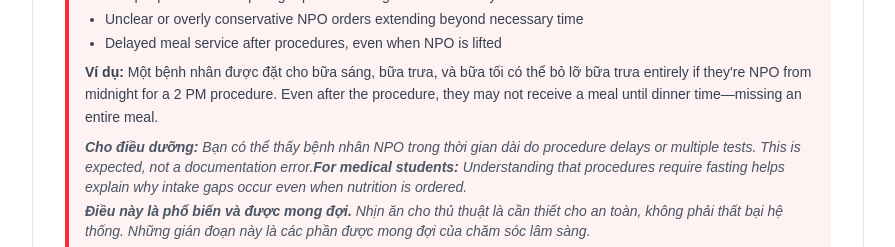
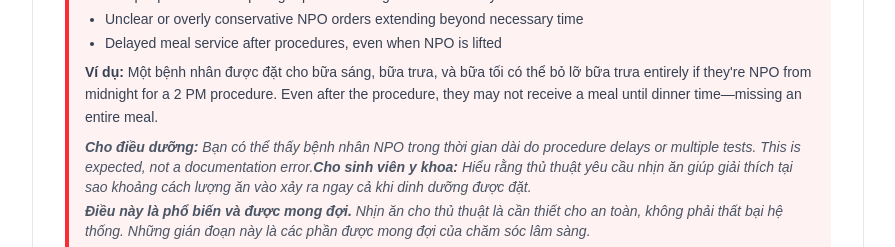
Before and after one commit to drvietcanh/nutrition, a Next.js app in the folder clinical-nutrition/: page /knowledge/why-intake-falls-short in a window 1280 px wide. Shown: the part 6380-6627 px from the top of the page, without its empty margins (192-1087 px from the left). Built offline with nearby package versions, Linux system fonts and the light colour scheme.

Commit message:
Viá»‡t hÃ³a text 'For medical students' trong why-intake-falls-short page

```diff
--- a/clinical-nutrition/app/knowledge/why-intake-falls-short/page.tsx
+++ b/clinical-nutrition/app/knowledge/why-intake-falls-short/page.tsx
@@ -506,8 +506,8 @@ export default function WhyIntakeFallsShortPage() {
             <p className="text-sm text-gray-600 italic mt-2">
               <strong>Cho điều dưỡng:</strong> Bạn có thể thấy bệnh nhân NPO trong thời gian dài do
               procedure delays or multiple tests. This is expected, not a documentation error.
-              <strong>For medical students:</strong> Understanding that procedures require fasting helps
-              explain why intake gaps occur even when nutrition is ordered.
+              <strong>Cho sinh viên y khoa:</strong> Hiểu rằng thủ thuật yêu cầu nhịn ăn giúp
+              giải thích tại sao khoảng cách lượng ăn vào xảy ra ngay cả khi dinh dưỡng được đặt.
             </p>
             <p className="text-sm text-gray-600 italic mt-1">
               <strong>Điều này là phổ biến và được mong đợi.</strong> Nhịn ăn cho thủ thuật là cần thiết cho an toàn,
```
